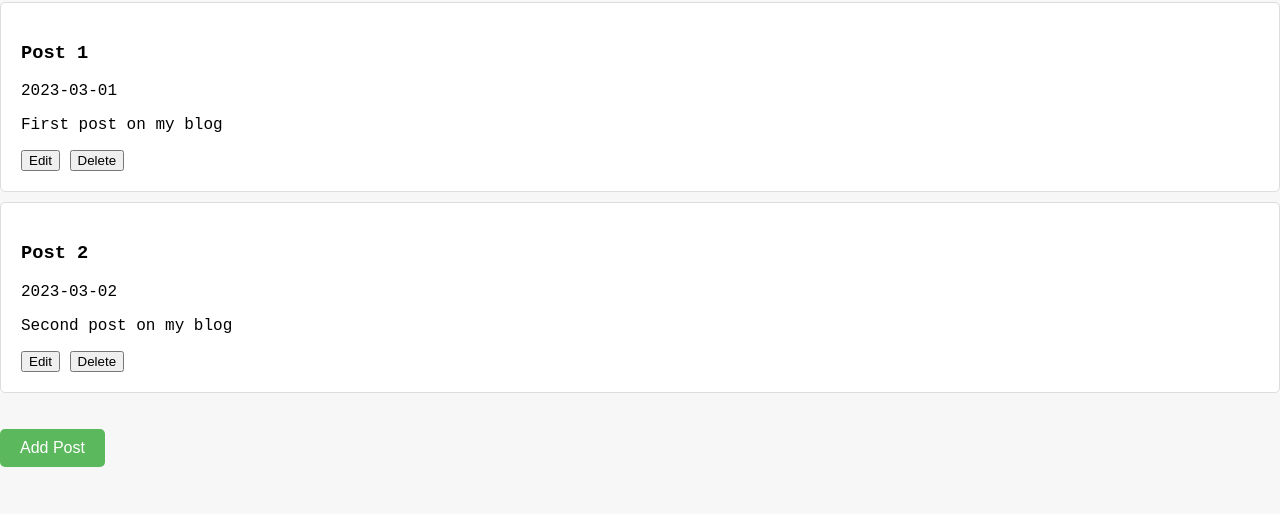
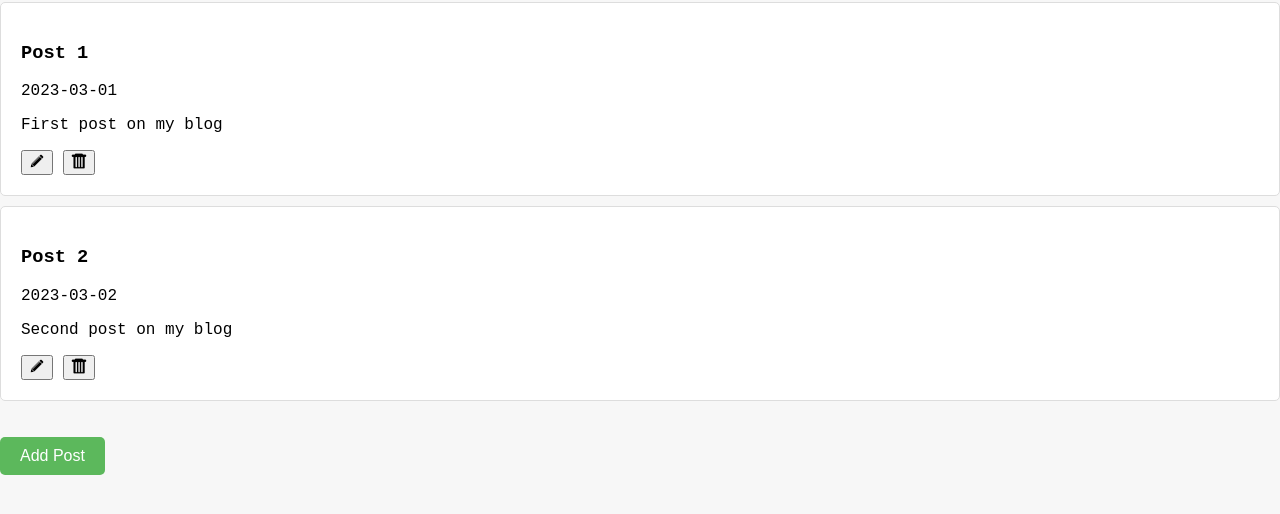
Before and after one commit to JonathanYin/CSE134-hw4, a plain HTML site: page styledcrud.html in a window 1280 px wide. Shown: the part 78-592 px from the top of the page. Drawn offline with Linux system fonts and the light colour scheme.

Commit message:
Update with icons

```diff
--- a/styledcrud.html
+++ b/styledcrud.html
@@ -5,7 +5,6 @@
     <meta http-equiv="X-UA-Compatible" content="IE=edge">
     <meta name="viewport" content="width=device-width, initial-scale=1.0">
     <title>Blog Posts</title>
-
     <link rel="stylesheet" href="mystyles.css">
 </head>
 <body>
@@ -19,8 +18,8 @@
             <h2 class="post-title"></h2>
             <p class="post-date"></p>
             <p class="post-summary"></p>
-            <button class="edit-button">Edit</button>
-            <button class="delete-button">Delete</button>
+            <button class="edit-button"><img src="pencil-64x64.png" alt="Pencil Icon"></button>
+            <button class="delete-button"><img src="trash-64x64.png" alt="Trash can icon" width="16px"></button>
         </li>
     </template>
 
@@ -63,6 +62,6 @@
         <button>Cancel</button>
     </dialog>
 
-    <script type="module" src="blog.js"></script>
+    <script type="module" src="styledblog.js"></script>
 </body>
 </html>
```
